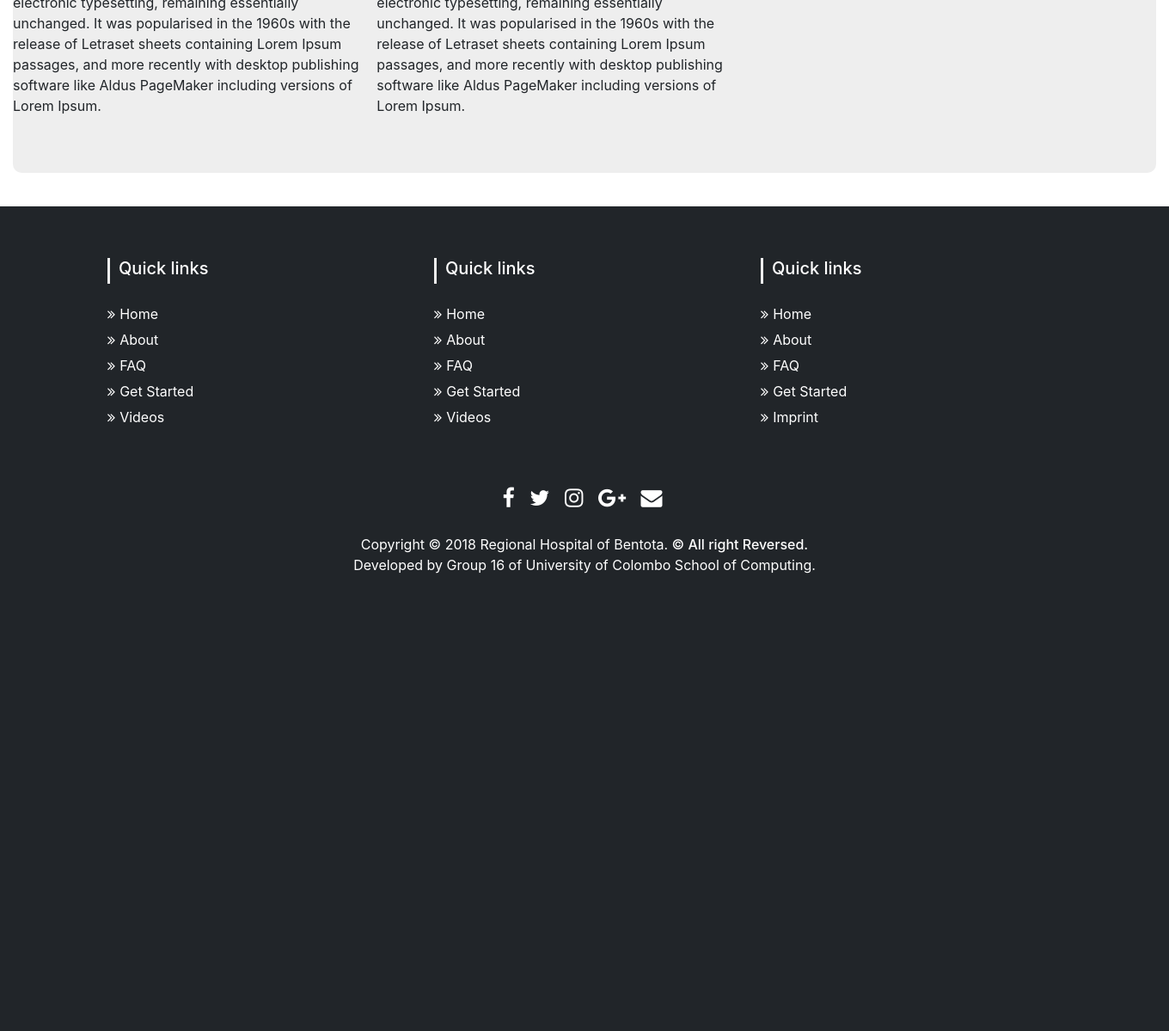
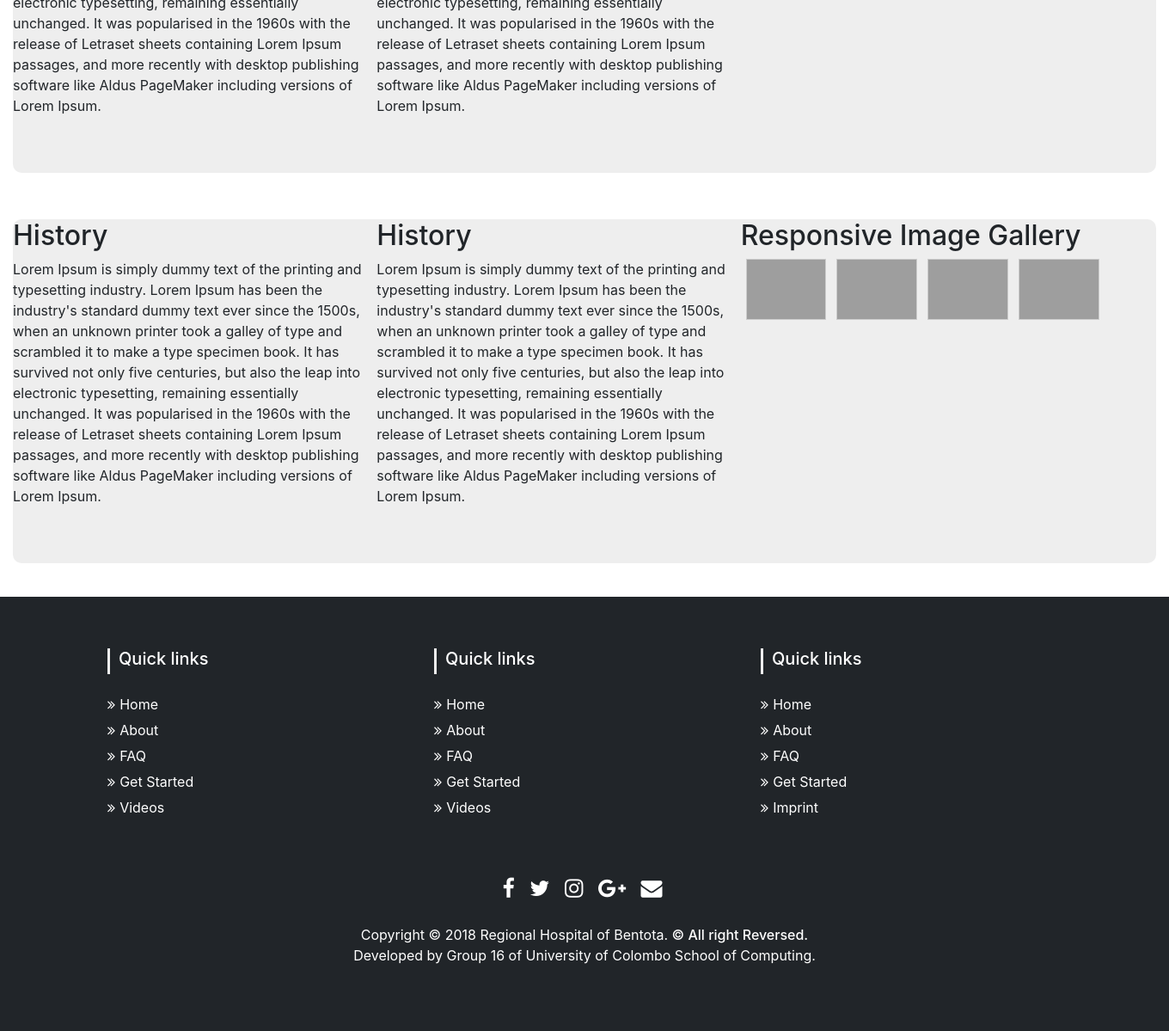
Before and after one commit to Niweera/gp, a PHP site: page /about/ in a window 1360 px wide. Shown: the part 794-1993 px from the top of the page at 86% size. Before the commit the page ends 1461 px from the top, so only its background shows below. Run offline with PHP 8.4, Linux system fonts and the light colour scheme; some libraries are stand-ins or nearby versions; grey boxes are pictures that could not be loaded.

Commit message:
Update about page

```diff
--- a/about/index.php
+++ b/about/index.php
@@ -112,6 +112,48 @@
 		</div><!--column-2-->
 	</div><!--column-->
 <br>
+<div class="column">
+        <div class="column-1">
+            <h2>History</h2>
+            <p>Lorem Ipsum is simply dummy text of the printing and typesetting industry. Lorem Ipsum has been the industry's standard dummy text ever since the 1500s, when an unknown printer took a galley of type and scrambled it to make a type specimen book. It has survived not only five centuries, but also the leap into electronic typesetting, remaining essentially unchanged. It was popularised in the 1960s with the release of Letraset sheets containing Lorem Ipsum passages, and more recently with desktop publishing software like Aldus PageMaker including versions of Lorem Ipsum.</p>
+        </div><!--column-1-->
+        <div class="column-1">
+            <h2>History</h2>
+            <p>Lorem Ipsum is simply dummy text of the printing and typesetting industry. Lorem Ipsum has been the industry's standard dummy text ever since the 1500s, when an unknown printer took a galley of type and scrambled it to make a type specimen book. It has survived not only five centuries, but also the leap into electronic typesetting, remaining essentially unchanged. It was popularised in the 1960s with the release of Letraset sheets containing Lorem Ipsum passages, and more recently with desktop publishing software like Aldus PageMaker including versions of Lorem Ipsum.</p>
+        </div><!--column-1-->
+        <div class="column-2">
+            <h2>Responsive Image Gallery</h2>
+            <div class="responsive">
+             <div class="gallery">
+                <a target="_blank" href="img_5terre.jpg">
+                <img src="img_5terre.jpg" alt="Cinque Terre" width="600" height="400">
+                </a>
+            </div>
+            </div>
+            <div class="responsive">
+             <div class="gallery">
+                <a target="_blank" href="img_5terre.jpg">
+                <img src="img_5terre.jpg" alt="Cinque Terre" width="600" height="400">
+                </a>
+            </div>
+            </div>
+            <div class="responsive">
+             <div class="gallery">
+                <a target="_blank" href="img_5terre.jpg">
+                <img src="img_5terre.jpg" alt="Cinque Terre" width="600" height="400">
+                </a>
+            </div>
+            </div>
+            <div class="responsive">
+             <div class="gallery">
+                <a target="_blank" href="img_5terre.jpg">
+                <img src="img_5terre.jpg" alt="Cinque Terre" width="600" height="400">
+                </a>
+            </div>
+            </div>
+        </div><!--column-2-->
+    </div><!--column-->
+<br>
 <?php
 	include '../footer.php';
 ?>
```
